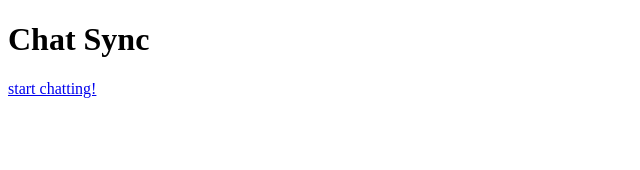
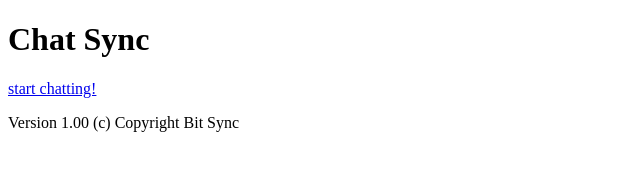
Before and after one commit to Extraskilled56/chat-sync, a plain HTML site: page index.html in a window 1280 px wide. Shown: the whole page, without its empty margins (0-640 px from the left). Drawn offline with Linux system fonts and the light colour scheme.

Commit message:
update 1.00

```diff
--- a/index.html
+++ b/index.html
@@ -8,5 +8,6 @@
 <body>
     <h1>Chat Sync</h1>
     <a href="/chat">start chatting!</a>
+    <p>Version 1.00 (c) Copyright Bit Sync</p>
 </body>
 </html>
```
Also changed, not shown: chat.html (+3 -0 lines), globalchat.txt (deleted), 10 other files.
